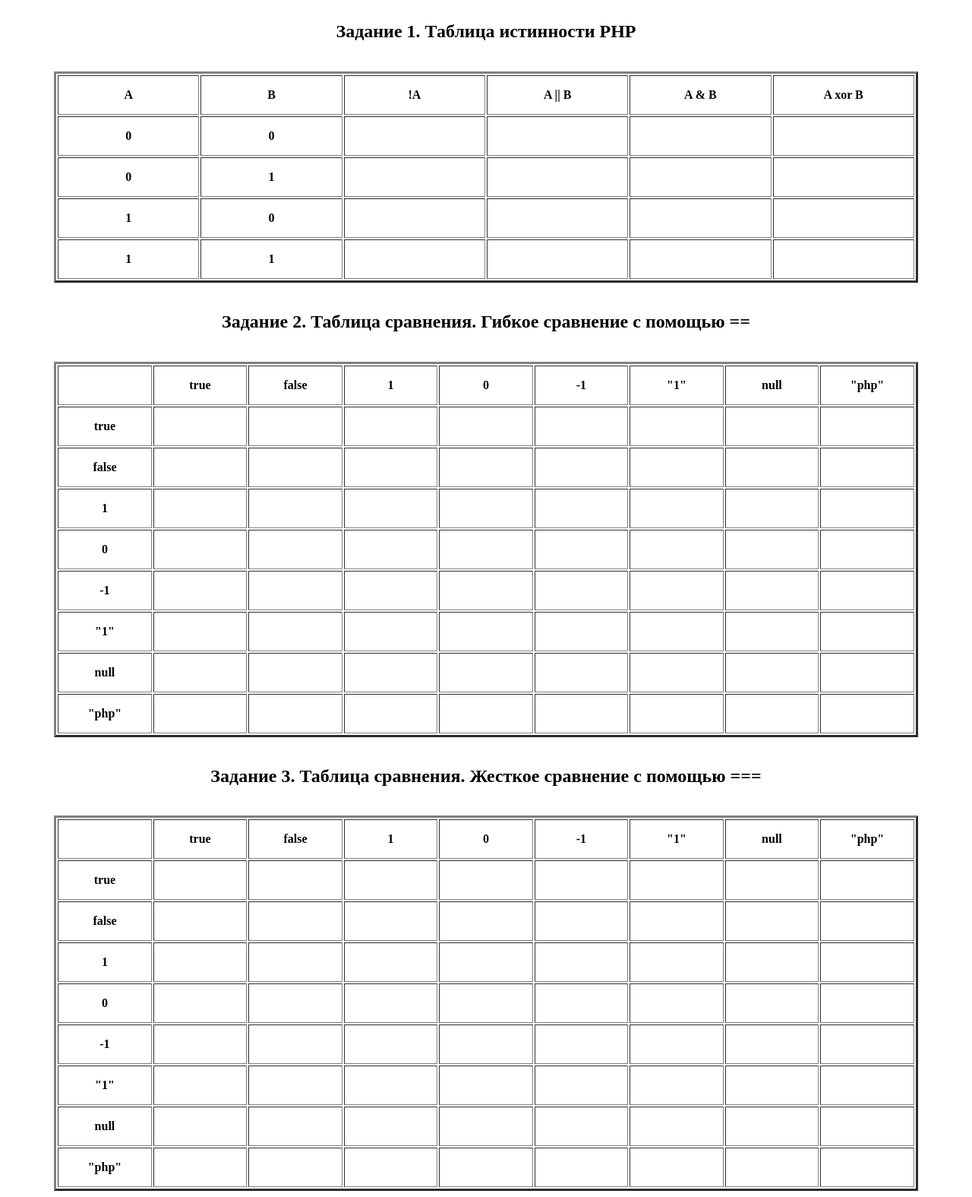
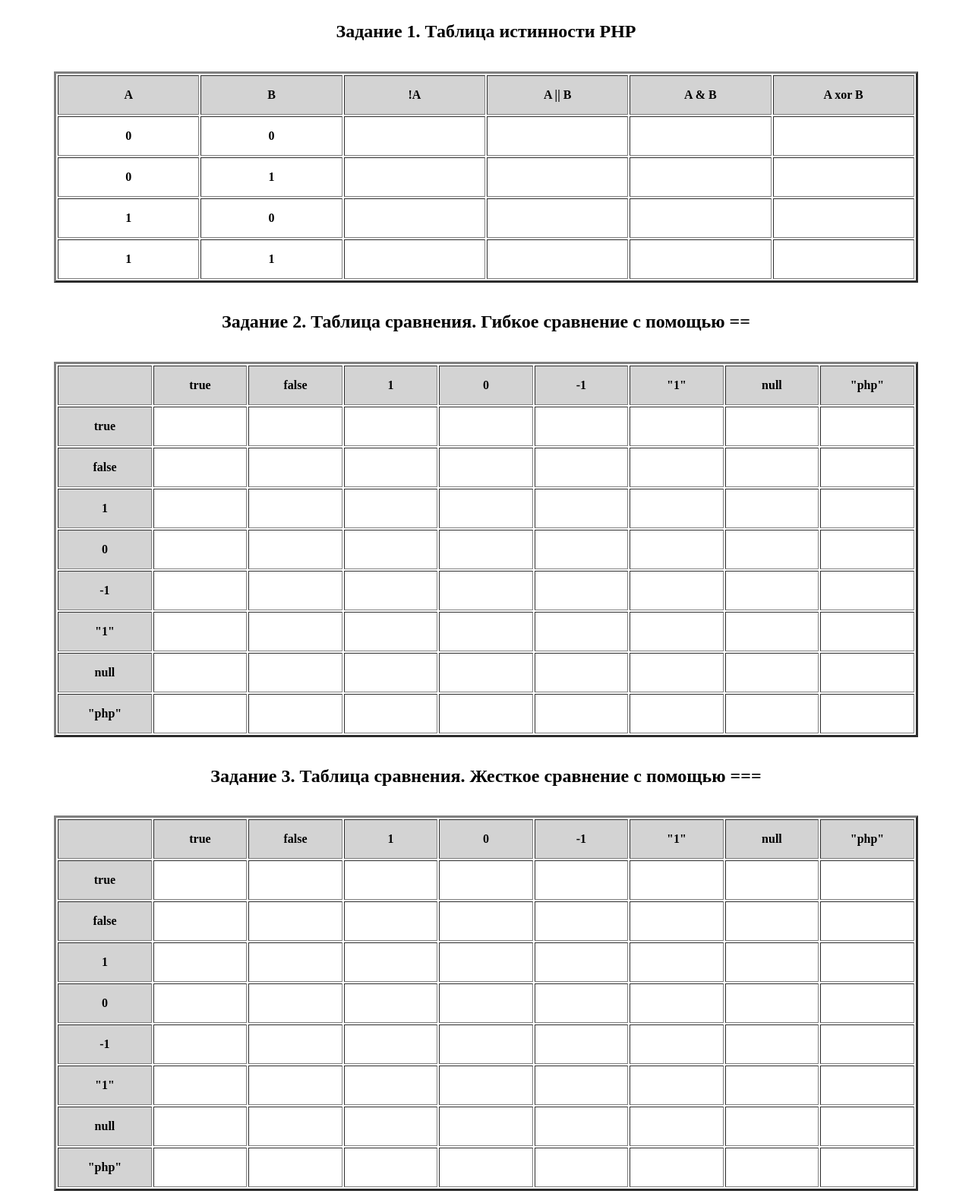
Before and after one commit to Ol-k121967/Task_11.7.1, a PHP site: page / in a window 1280 px wide. Shown: the whole page at 76% size. Run offline with PHP 8.4, Linux system fonts and the light colour scheme; lists and menus that the app fills with data are empty.

Commit message:
fix background

```diff
--- a/CSS/style.css
+++ b/CSS/style.css
@@ -14,6 +14,7 @@
     vertical-align: inherit;
     font-weight: bold;
     text-align: center;
+    background-color:lightgrey ;
 }
 
 td {
--- a/index.html
+++ b/index.html
@@ -50,7 +50,7 @@
 	       <th width="16%" height="48" scope="col">A xor B</th>
          </tr>
 	     <tr>
-	       <th height="48" scope="row">0</th>
+	       <td height="48" scope="row">0</td>
 	       <td>0</td>
 	       <td><?= print_r (($converted_res = $a1 ? 'true' : 'false'),true) ?></td>
 	       <td><?= print_r (($converted_res = $b1 ? 'true' : 'false'),true) ?></td>
@@ -58,7 +58,7 @@
 	       <td><?= print_r (($converted_res = $d1 ? 'true' : 'false'),true) ?></td>
          </tr>
 	     <tr>
-	       <th height="48" scope="row">0</th>
+	       <td height="48" scope="row">0</td>
 	       <td>1</td>
 	       <td><?= print_r (($converted_res = $a2 ? 'true' : 'false'),true) ?></td>
 	       <td><?= print_r (($converted_res = $b2 ? 'true' : 'false'),true) ?></td>
@@ -66,7 +66,7 @@
 	       <td><?= print_r (($converted_res = $d2 ? 'true' : 'false'),true) ?></td>
          </tr>
 	     <tr>
-	       <th height="48" scope="row">1</th>
+	       <td height="48" scope="row">1</td>
 	       <td>0</td>
 	       <td><?= print_r (($converted_res = $a3 ? 'true' : 'false'),true) ?></td>
 	       <td><?= print_r (($converted_res = $b3 ? 'true' : 'false'),true) ?></td>
@@ -74,7 +74,7 @@
 	       <td><?= print_r (($converted_res = $d3 ? 'true' : 'false'),true) ?></td>
          </tr>
 	     <tr>
-	       <th height="48" scope="row">1</th>
+	       <td height="48" scope="row">1</td>
 	       <td>1</td>
 	       <td><?= print_r (($converted_res = $a4 ? 'true' : 'false'),true) ?></td>
 	       <td><?= print_r (($converted_res = $b4 ? 'true' : 'false'),true) ?></td>
```
